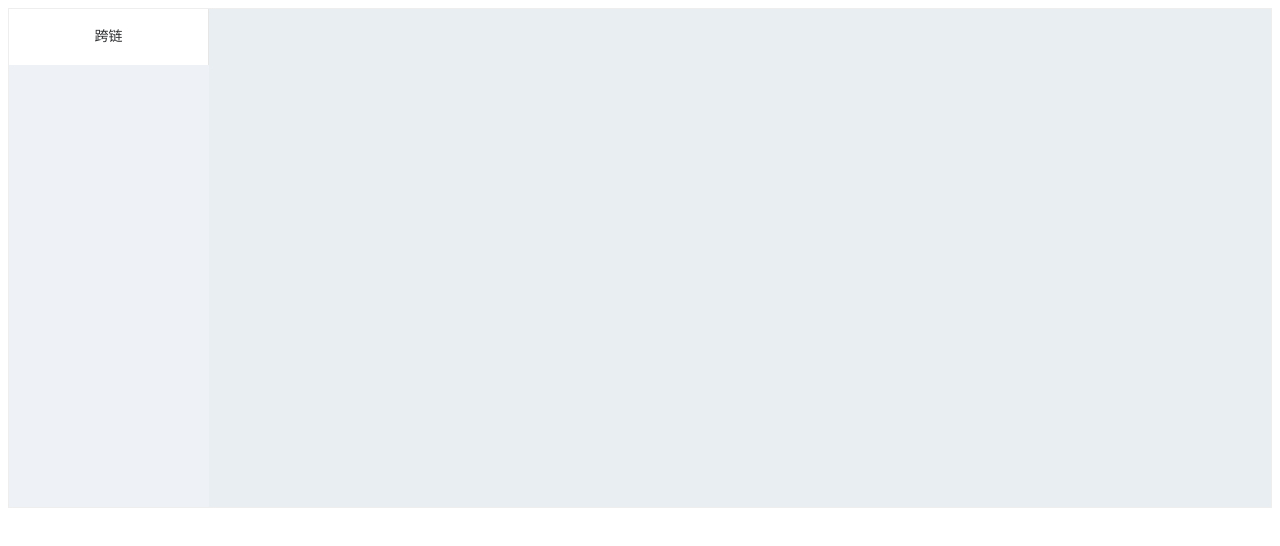
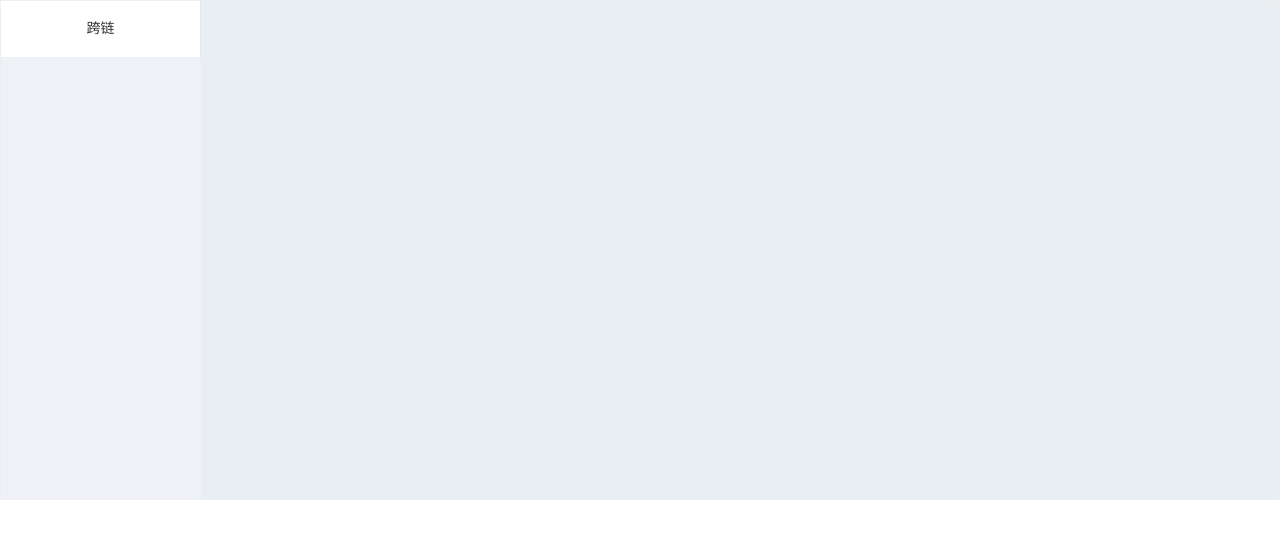
Before and after one commit to JeffShell/vw-line, a Vue app: page /home in a window 1280 px wide. Shown: the top 546 px of the page. Built offline with nearby package versions, Linux system fonts and the light colour scheme.

Commit message:
清除默认样式及全局使用border-box

```diff
--- a/src/App.vue
+++ b/src/App.vue
@@ -13,6 +13,6 @@ export default {
 }
 </script>
 
-<style>
-
+<style lang="scss">
+@import '~@/assets/style/reset.scss';
 </style>
--- /dev/null
+++ b/src/assets/style/reset.scss
@@ -0,0 +1,5 @@
+* {
+  margin: 0;
+  padding: 0;
+  box-sizing: border-box;
+}
```
